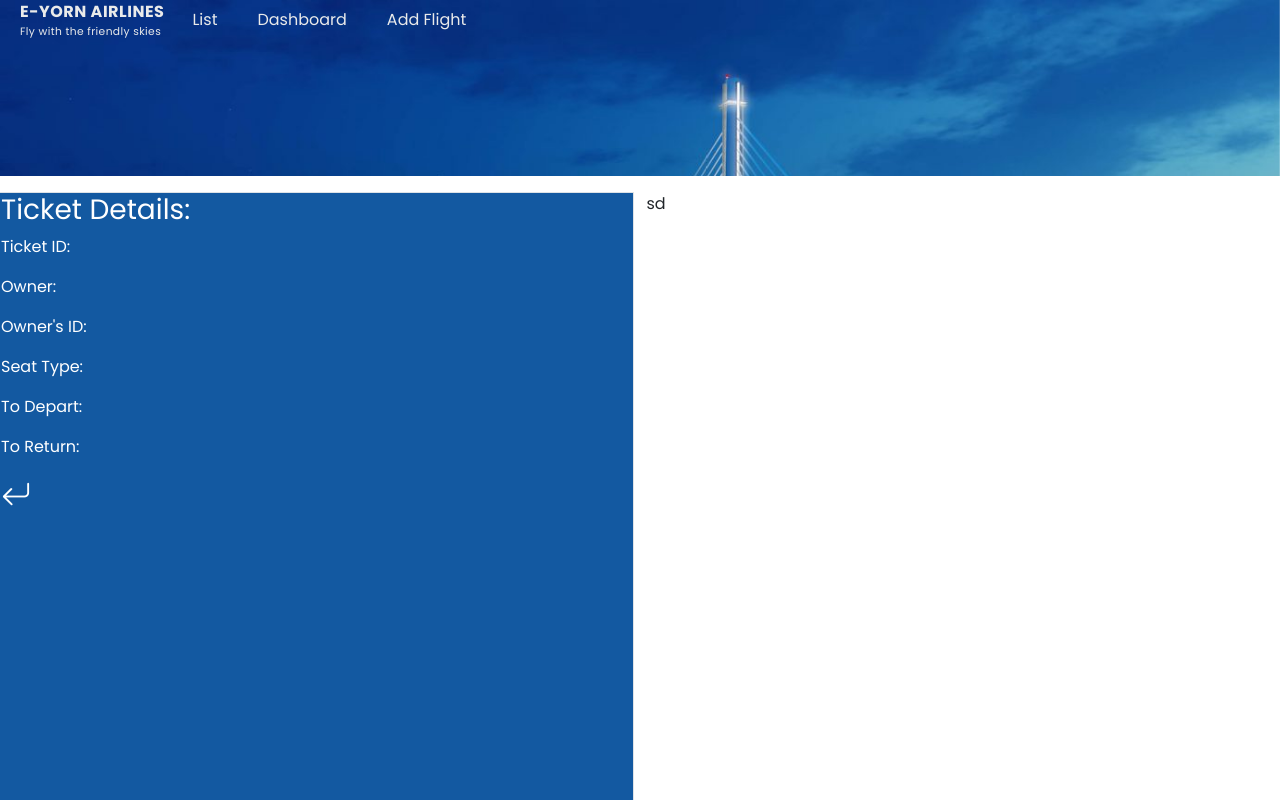
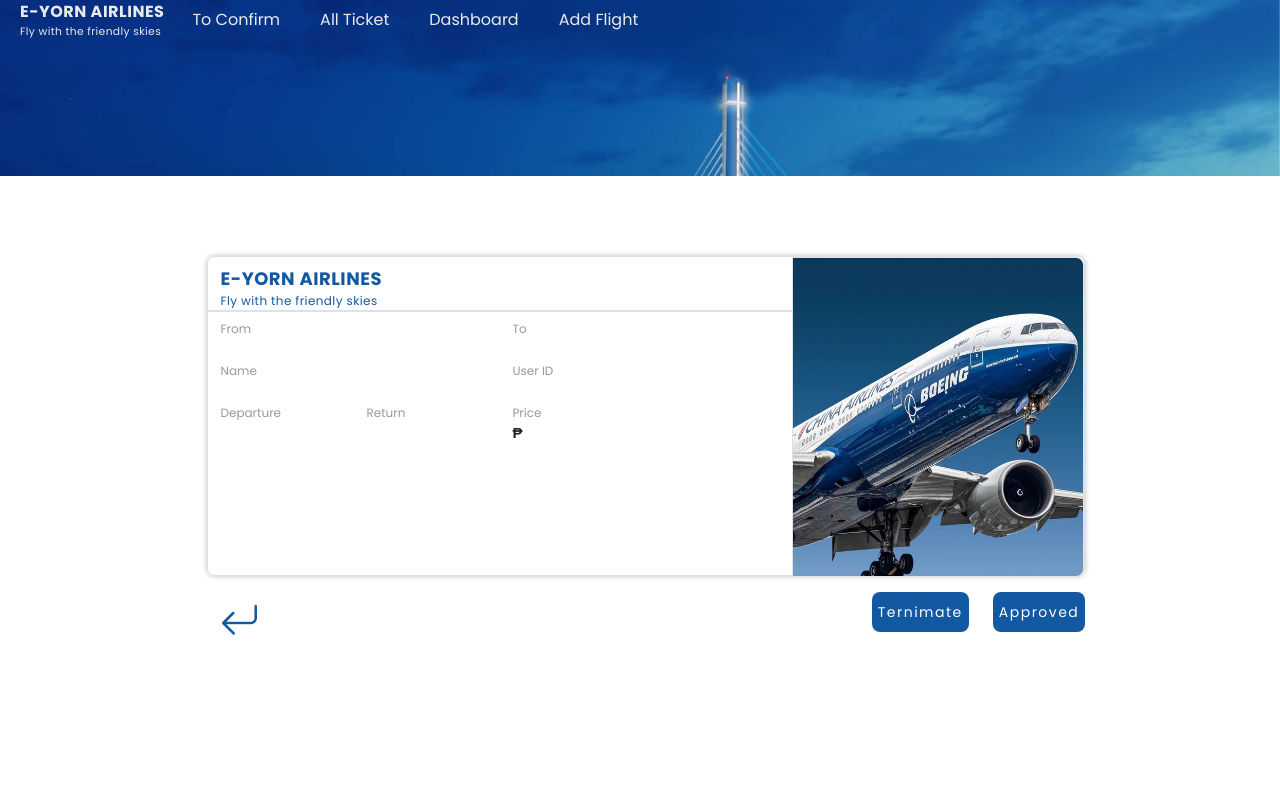
Before and after one commit to johnrico364/ticket-system, a React (Create React App) app: page /admin/update in a window 1280 px wide. Built offline with nearby package versions, Linux system fonts and the light colour scheme; no server answers.

Commit message:
updated code

```diff
--- a/src/App.jsx
+++ b/src/App.jsx
@@ -17,7 +17,8 @@ import { Admin } from "./components/admin/Admin";
 import { List } from "./components/admin/List";
 import { Dashboard } from "./components/admin/Dashboard";
 import { TicketFrom } from "./components/home/TicketFrom";
-import { AddFlight } from "./components/admin/AddFlight";
+import { AddFlight, AddFlightDestination } from "./components/admin/AddFlight";
+import { AllTicket } from "./components/admin/AllTicket";
 
 export let AppContext = createContext();
 
@@ -47,9 +48,10 @@ function App() {
               <Route path="/admin" element={<Admin />}>
                 <Route path="list" element={<List />} />
                 <Route path="update" element={<Update />} />
+                <Route path="all-ticket" element={<AllTicket/>}/>
                 <Route path="dashboard" element={<Dashboard />} />
                 <Route path="flight" element={<AddFlight />} />
-                <Route />
+                <Route path="flight/add" element={<AddFlightDestination/>}/>
               </Route>
               <Route path="*" element={<h1>NO PAGE FOUND...</h1>} />
             </Routes>
--- a/src/components/admin/AddFlight.jsx
+++ b/src/components/admin/AddFlight.jsx
@@ -1,13 +1,16 @@
-import destination from "./css/AddFlight.css";
+import "./css/AddFlight.css";
+import { useNavigate } from "react-router-dom";
 
 export const AddFlight = () => {
+  const navigate = useNavigate();
+
   return (
     <div className="container-fluid">
       <div className="row destination-background">
         <div className="px-5">
           <div className="destination-title">All FLights</div>
           <div className="border mt-2"></div>
-          <div className="destination-table mt-3 px-4 overflow-auto border">
+          <div className="destination-table mt-3 px-4 overflow-auto">
             <div className="row mb-3 destination-columns">
               <div className="col-1 d-flex align-items-center "></div>
               <div className="col-2 d-flex align-items-center ">
@@ -67,10 +70,31 @@ export const AddFlight = () => {
             </div>
           </div>
           <div className="pe-2 pt-1 text-end blue-color">
-            <i class="post-new-destination bi bi-send-plus-fill"></i>
+            <i
+              class="post-new-destination bi bi-send-plus-fill"
+              onClick={() => navigate("/admin/flight/add")}
+            ></i>
           </div>
         </div>
       </div>
     </div>
   );
 };
+
+export const AddFlightDestination = () => {
+  return (
+    <div className="container-fluid">
+      <div className="destination-background">
+        <div className="row justify-content-center ">
+          <div className="col-md-8 p-0 border">
+            <div className="destination-form-container border">
+              <div className="row">
+
+              </div>
+            </div>
+          </div>
+        </div>
+      </div>
+    </div>
+  );
+};
--- a/src/components/admin/Admin.jsx
+++ b/src/components/admin/Admin.jsx
@@ -1,4 +1,4 @@
- import { useQuery } from "@tanstack/react-query";
+import { useQuery } from "@tanstack/react-query";
 import axios from "axios";
 import { useContext, useEffect } from "react";
 import { Link, Outlet, useNavigate } from "react-router-dom";
@@ -8,7 +8,7 @@ export const Admin = () => {
   const checkUser = sessionStorage.getItem("user");
   const navigate = useNavigate();
 
-  const {setUserdata} = useContext(AppContext);
+  const { setUserdata } = useContext(AppContext);
 
   const checkAdminAPI = async () => {
     try {
@@ -20,9 +20,7 @@ export const Admin = () => {
       }
       setUserdata(data.items[0]);
       return data.items[0];
-    } catch (err) {
-      console.log(err);
-    }
+    } catch (err) {}
   };
 
   const data = useQuery({
@@ -38,13 +36,24 @@ export const Admin = () => {
           <div className="nav-logo-2 mx-2">Fly with the friendly skies</div>
         </li>
         <li className="nav-item mx-1">
-          <Link className="navigation-links nav-link" to={"list"}>List</Link>
+          <Link className="navigation-links nav-link" to={"list"}>
+            To Confirm
+          </Link>
         </li>
         <li className="nav-item mx-1">
-          <Link className="navigation-links nav-link" to={"dashboard"}>Dashboard</Link>
+          <Link className="navigation-links nav-link" to={"all-ticket"}>
+            All Ticket
+          </Link>
         </li>
         <li className="nav-item mx-1">
-          <Link className="navigation-links nav-link" to={"flight"}>Add Flight</Link>
+          <Link className="navigation-links nav-link" to={"dashboard"}>
+            Dashboard
+          </Link>
+        </li>
+        <li className="nav-item mx-1">
+          <Link className="navigation-links nav-link" to={"flight"}>
+            Add Flight
+          </Link>
         </li>
       </ul>
       <Outlet />
--- a/src/components/admin/List.jsx
+++ b/src/components/admin/List.jsx
@@ -45,7 +45,7 @@ export const List = () => {
                 <div className="row mx-1 justify-content-center">
                   {data?.data?.map((ticket) => {
                     return (
-                      <div className="col-lg-5 mt-3 me-3 ticket-values-container">
+                      <div className="col-lg-5 mt-3 me-3 ticket-values-container" onClick={() => handleUpdate(ticket)}>
                         <div className="row">
                           <div className="col-8">
                             <div className="row mt-2">
--- a/src/components/admin/Update.jsx
+++ b/src/components/admin/Update.jsx
@@ -8,7 +8,6 @@ import { useQuery } from "@tanstack/react-query";
 export const Update = () => {
   const navigate = useNavigate();
   const { userdata, ticketdata, setTicketdata } = useContext(AppContext);
-  const [ticketowner, setTicketowner] = useState({});
 
   const getOwnerAPI = async () => {
     try {
@@ -18,6 +17,35 @@ export const Update = () => {
       return data.items[0];
     } catch (err) {}
   };
+  const approvedAPI = async (updatePost) => {
+    try {
+      await axios.put(
+        `https://apex.oracle.com/pls/apex/jao_workspace/ticket-system/ticket/to-confirm/update/${ticketdata.ticket_id}`,
+        updatePost
+      );
+      return true;
+    } catch (err) {}
+  };
+  const deleteTicketAPI = async () => {
+    try {
+      await axios.delete(
+        `https://apex.oracle.com/pls/apex/jao_workspace/ticket-system/ticket/to-confirm/update/${ticketdata.ticket_id}`
+      );
+      return true;
+    } catch (err) {}
+  };
+
+  const handleApproved = async () => {
+    const data = {
+      approved : "yes"
+    }
+    const status = await approvedAPI(data);
+    status && navigate("/admin/list");
+  };
+  const handleTerminate = async () => {
+    const status = await deleteTicketAPI();
+    status && navigate("/admin/list");
+  };
 
   const data = useQuery({
     queryKey: ["owner"],
@@ -26,26 +54,87 @@ export const Update = () => {
 
   return (
     <div className="container-fluid">
-      <div className="row update-background">
-        <div className="col-12">
-          <div className="row mt-3 justify-content-center ">
-            <div className="col-6 owner-information border">
-              <h3>Ticket Details:</h3>
-              {console.log(data.data)}
-              <p>Ticket ID: {ticketdata.ticket_id}</p>
-              <p>
-                Owner: {data.data?.first_name} {data.data?.last_name}
-              </p>
-              <p>Owner's ID: {data.data?.id}</p>
-              <p>Seat Type: {ticketdata.class}</p>
-              <p>To Depart: {ticketdata.depart}</p>
-              <p>To Return: {ticketdata.return}</p>
-              <i
-                class="bi bi-arrow-return-left return-btn"
-                onClick={() => navigate("/admin/list")}
-              ></i>
+      <div className="update-background">
+        <div className="row justify-content-center ">
+          <div className="col-md-8 border update-ticket">
+            <div className="row">
+              <div className="col-8">
+                <div className="row mt-2">
+                  <div className="col-8">
+                    <div className="ticket-update-logo">E-YORN AIRLINES</div>
+                    <div className="ticket-update-logo-2">
+                      Fly with the friendly skies
+                    </div>
+                  </div>
+                  <div className="col-4 ticket-update-type">
+                    {ticketdata.class}
+                  </div>
+                  <div className="border"></div>
+                </div>
+                <div className="row mt-2">
+                  <div className="col-6">
+                    <div className="ticket-update-label">From</div>
+                    <div className="ticket-update-value">
+                      {ticketdata.ticket_from}
+                    </div>
+                  </div>
+                  <div className="col-6">
+                    <div className="ticket-update-label">To</div>
+                    <div className="ticket-update-value">
+                      {ticketdata.ticket_to}
+                    </div>
+                  </div>
+                  <div className="col-6 mt-4">
+                    <div className="ticket-update-label">Name</div>
+                    <div className="ticket-update-value">
+                      {data.data?.first_name} {data.data?.last_name}
+                    </div>
+                  </div>
+                  <div className="col-6 mt-4">
+                    <div className="ticket-update-label">User ID</div>
+                    <div className="ticket-update-value">
+                      {ticketdata.created_by}
+                    </div>
+                  </div>
+
+                  <div className="col-3 mt-4">
+                    <div className="ticket-update-label">Departure</div>
+                    <div className="ticket-update-value">
+                      {ticketdata.depart}
+                    </div>
+                  </div>
+                  <div className="col-3 mt-4">
+                    <div className="ticket-update-label">Return</div>
+                    <div className="ticket-update-value">
+                      {ticketdata.return}
+                    </div>
+                  </div>
+                  <div className="col-6 mt-4">
+                    <div className="ticket-update-label">Price</div>
+                    <div className="ticket-update-value">
+                      ₱ {ticketdata.price}
+                    </div>
+                  </div>
+                </div>
+              </div>
+              <div className="col-4 ticket-update-picture border"></div>
             </div>
-            <div className="col-6">sd</div>
+          </div>
+        </div>
+        <div className="row mt-3 justify-content-center">
+          <div className="col-md-8">
+            <div className="row">
+              <div className="col-6">
+                <i
+                  class="bi bi-arrow-return-left return-update-btn"
+                  onClick={() => navigate("/admin/list")}
+                ></i>
+              </div>
+              <div className="col-6 p-0 text-end">
+                <button className="update-btns me-4" onClick={handleTerminate}>Ternimate</button>
+                <button className="update-btns" onClick={handleApproved}>Approved</button>
+              </div>
+            </div>
           </div>
         </div>
       </div>
--- a/src/components/admin/css/List.css
+++ b/src/components/admin/css/List.css
@@ -27,6 +27,7 @@
   height: 270px;
   border-radius: 8px;
   box-shadow: 0px 0px 5px rgba(128, 128, 128, 0.555);
+  cursor: pointer;
 }
 .ticket-logo {
   font-size: 12px;
--- a/src/components/admin/css/Update.css
+++ b/src/components/admin/css/Update.css
@@ -7,12 +7,51 @@
   background-color: white;
   animation: slide-in-bottom 1s cubic-bezier(0.25, 0.46, 0.45, 0.94) both;
 }
-.owner-information{
-  height: 80vh;
-  background-color: #1359A1;
-  color: white;
+.update-ticket{
+  margin-top: 10vh;
+  height: 320px;
+  border-radius: 8px;
+  box-shadow: 0px 0px 5px rgba(128, 128, 128, 0.555);
 }
-.return-btn{
-  font-size: 30px;
+.ticket-update-logo {
+  font-size: 18px;
+  font-weight: 900;
+  letter-spacing: 0.5px;
+  color: #1359A1;
+}
+.ticket-update-logo-2 {
+  font-size: 12px;
+  letter-spacing: 0.4px;
+  color: #1359A1;
+}
+.ticket-update-type{
+  font-size: 18px;
+}
+.ticket-update-label{
+  font-size: 12px;
+  color: rgba(128, 128, 128, 0.802);
+}
+.ticket-update-value{
+  font-size: 15px;
+  font-weight: bold;
+}
+.ticket-update-picture{
+  border-radius: 0 8px 8px 0;
+  background-image: url("../../photos/airplane.jpg");
+  background-size: cover;
+  height: 320px;
+}
+.return-update-btn{
+  font-size: 40px;
+  color: #1359A1;
   cursor: pointer;
 }
+.update-btns{
+  height: 40px;
+  border: 0;
+  border-radius: 8px;
+  color: white;
+  background-color: #1359A1;
+  letter-spacing: 1.5px;
+  font-size: 14px;
+}
```
Also changed, not shown: src/components/admin/AllTicket.jsx (added, +13 -0 lines), src/components/admin/css/AddFlight.css (+7 -1 lines), src/components/admin/css/AllTicket.css (added, +9 -0 lines).
